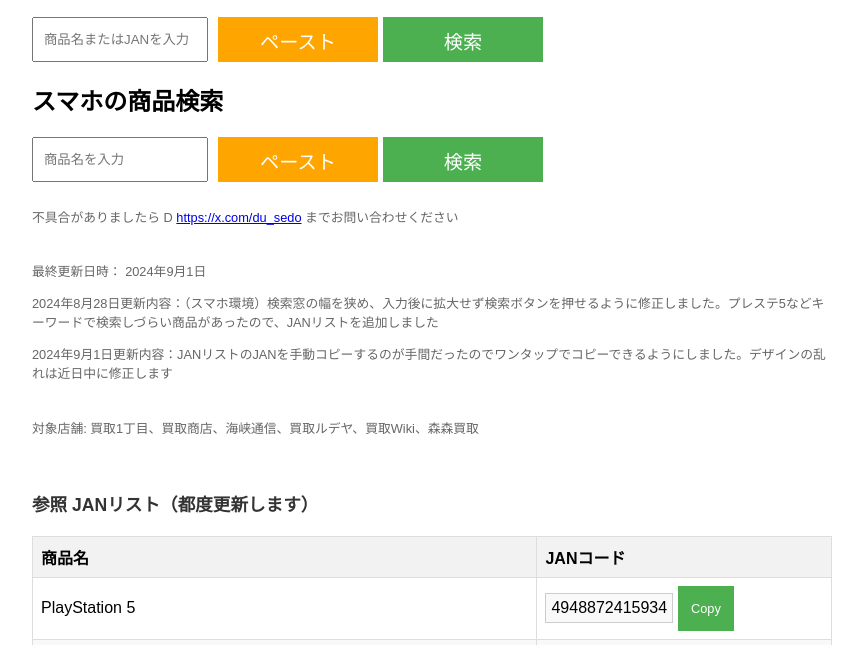
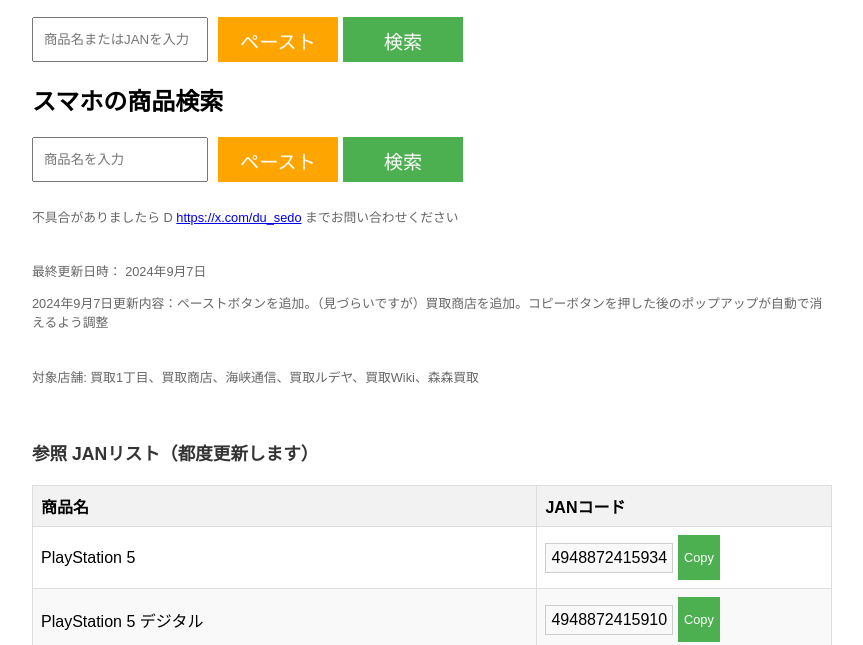
Before and after one commit to dusedo/kaitoriseach, a plain HTML site: page index.html in a window 1280 px wide. Shown: the part 147-792 px from the top of the page, without its empty margins (208-1071 px from the left). Drawn offline with Linux system fonts and the light colour scheme.

Commit message:
Update index.html

```diff
--- a/index.html
+++ b/index.html
@@ -34,7 +34,7 @@
             height: 45px;
         }
         button {
-            width: 20%;
+            width: 15%;
             padding: 10px 20px;
             background-color: #4CAF50;
             color: white;
@@ -178,7 +178,7 @@
         .paste-button {
             margin-right: 5px;
             background-color: #FFA500; /* オレンジ色 */
-            width: 20%; /* 幅を半分に */
+            width: 15%; /* 幅を半分に */
         }
 </style>
 </head>
@@ -205,9 +205,8 @@
 
     <p class="text-standard">不具合がありましたら D  <a href="https://x.com/du_sedo" target="_blank">https://x.com/du_sedo</a> までお問い合わせください</p>
     <br>
-    <p class="text-standard">最終更新日時： 2024年9月1日</p>
-    <p class="text-standard">2024年8月28日更新内容：（スマホ環境）検索窓の幅を狭め、入力後に拡大せず検索ボタンを押せるように修正しました。プレステ5などキーワードで検索しづらい商品があったので、JANリストを追加しました　</p>
-    <p class="text-standard">2024年9月1日更新内容：JANリストのJANを手動コピーするのが手間だったのでワンタップでコピーできるようにしました。デザインの乱れは近日中に修正します</p>
+    <p class="text-standard">最終更新日時： 2024年9月7日</p>
+    <p class="text-standard">2024年9月7日更新内容：ペーストボタンを追加。（見づらいですが）買取商店を追加。コピーボタンを押した後のポップアップが自動で消えるよう調整</p>
     <br>
     <p class="text-standard">対象店舗: 買取1丁目、買取商店、海峡通信、買取ルデヤ、買取Wiki、森森買取</p>
     <br>
```
